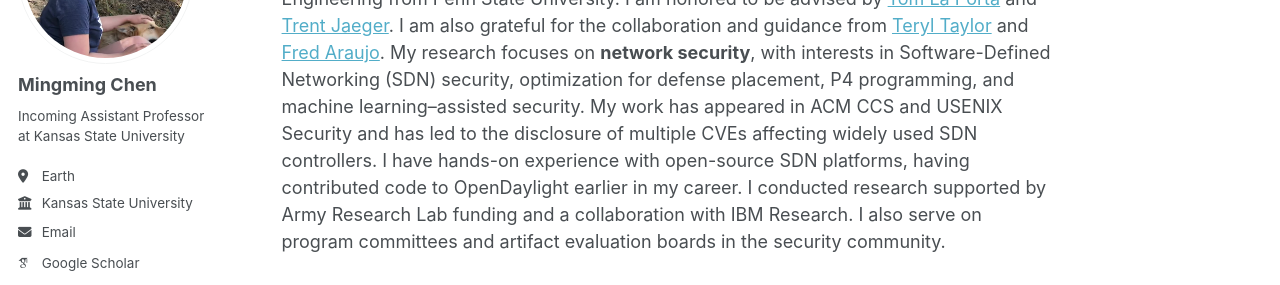
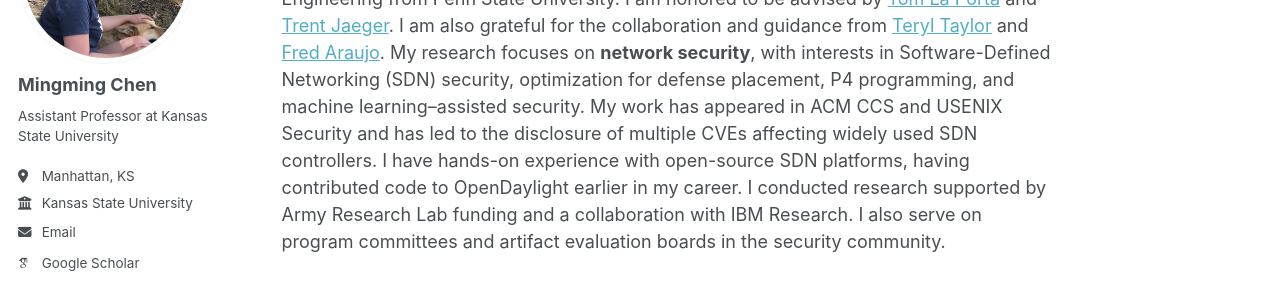
Before and after one commit to mzc796/mzc796.github.io, a Jekyll site: the page built from _pages/about.md, in a window 1280 px wide. Shown: the part 210-495 px from the top of the page. Built offline with Jekyll 4.4.1, drawn with Linux system fonts in a browser that asks for light colours; some web fonts are replaced; a script that is not in the unit is left out.

Commit message:
remove incoming

```diff
--- a/_config.yml
+++ b/_config.yml
@@ -25,8 +25,8 @@ author:
   avatar           : "mingming.png"
   name             : "Mingming Chen"
   pronouns         : # example: "she/her"
-  bio              : "Incoming Assistant Professor at Kansas State University"
-  location         : "Earth"
+  bio              : "Assistant Professor at Kansas State University"
+  location         : "Manhattan, KS"
   employer         : "Kansas State University"
   uri              : # URL
   email            : "mingc@ksu.edu"
```
